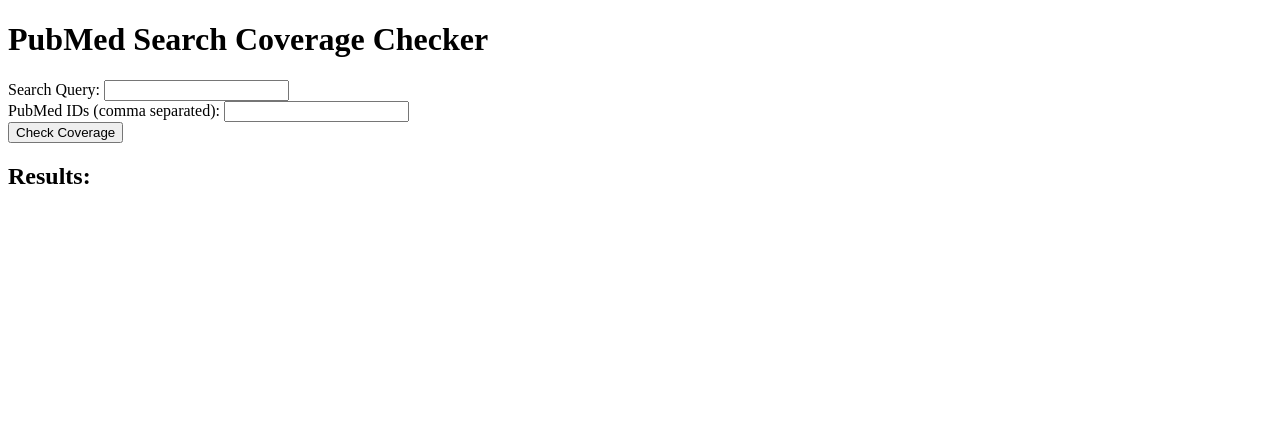
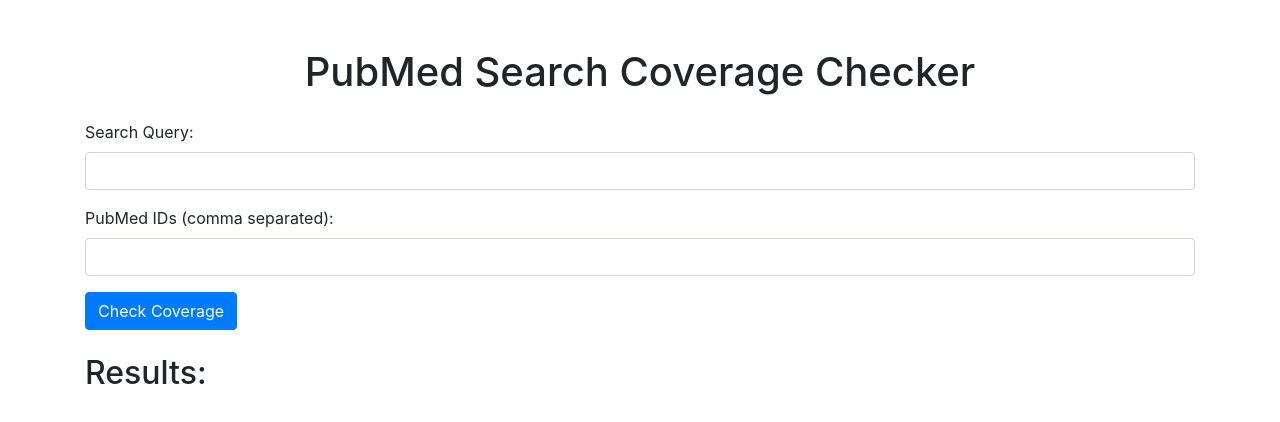
Before and after one commit to ashleyjeanmurray/pubmedchecker, a website: page index.html in a window 1280 px wide. Drawn offline with nearby package versions, Linux system fonts and the light colour scheme.

Commit message:
Update index.html

```diff
--- a/index.html
+++ b/index.html
@@ -4,28 +4,58 @@
   <meta charset="UTF-8">
   <meta name="viewport" content="width=device-width, initial-scale=1.0">
   <title>PubMed Search Coverage Checker</title>
+  <!-- Bootstrap CSS -->
+  <link
+    href="https://stackpath.bootstrapcdn.com/bootstrap/4.5.2/css/bootstrap.min.css"
+    rel="stylesheet"
+  />
 </head>
 <body>
-  <h1>PubMed Search Coverage Checker</h1>
-  <form id="searchForm">
+  <div class="container mt-5">
+    <h1 class="text-center">PubMed Search Coverage Checker</h1>
+    <form id="searchForm" class="mt-4">
+      <div class="form-group">
         <label for="query">Search Query:</label>
-    <input type="text" id="query" name="query" required>
-    <br>
+        <input
+          type="text"
+          class="form-control"
+          id="query"
+          name="query"
+          required
+        />
+      </div>
+      <div class="form-group">
         <label for="ids">PubMed IDs (comma separated):</label>
-    <input type="text" id="ids" name="ids" required>
-    <br>
-    <button type="submit">Check Coverage</button>
+        <input
+          type="text"
+          class="form-control"
+          id="ids"
+          name="ids"
+          required
+        />
+      </div>
+      <button type="submit" class="btn btn-primary">Check Coverage</button>
     </form>
-  <h2>Results:</h2>
+    <h2 class="mt-4">Results:</h2>
     <pre id="results"></pre>
+  </div>
+
+  <!-- Bootstrap JS and dependencies -->
+  <script src="https://code.jquery.com/jquery-3.5.1.slim.min.js"></script>
+  <script src="https://cdn.jsdelivr.net/npm/@popperjs/core@2.9.2/dist/umd/popper.min.js"></script>
+  <script src="https://stackpath.bootstrapcdn.com/bootstrap/4.5.2/js/bootstrap.min.js"></script>
 
   <script>
-    document.getElementById('searchForm').addEventListener('submit', async function (event) {
+    document
+      .getElementById('searchForm')
+      .addEventListener('submit', async function (event) {
         event.preventDefault();
-      const query = document.getElementById('query').value;
-      const ids = document.getElementById('ids').value;
+        const query = encodeURIComponent(document.getElementById('query').value);
+        const ids = encodeURIComponent(document.getElementById('ids').value);
 
-      const response = await fetch(`/.netlify/functions/fetchPubMed?query=${query}&ids=${ids}`);
+        const response = await fetch(
+          `/.netlify/functions/fetchPubMed?query=${query}&ids=${ids}`
+        );
         const data = await response.json();
 
         document.getElementById('results').textContent = JSON.stringify(data, null, 2);
```
Lines whose indentation alone changed are shown as unchanged.
